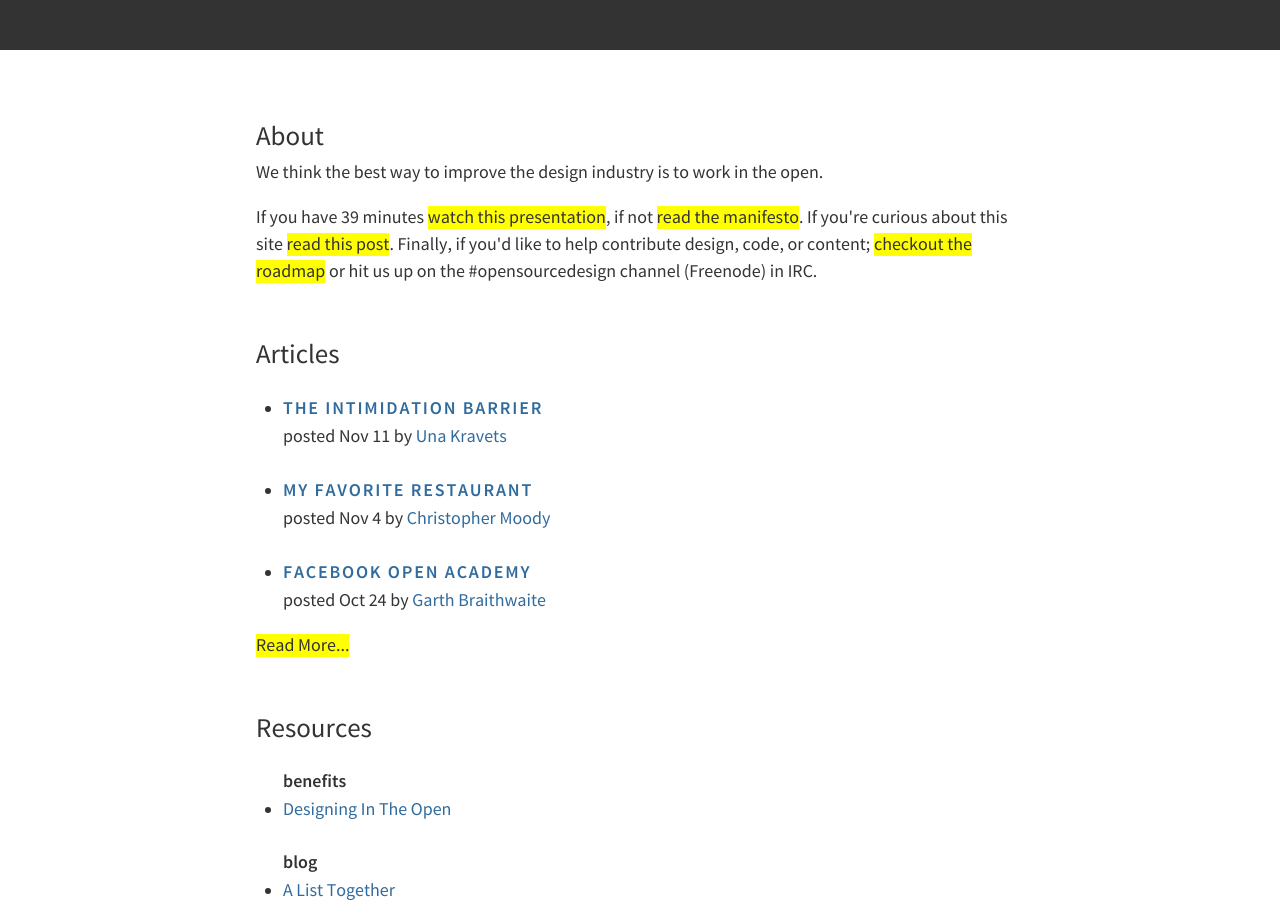
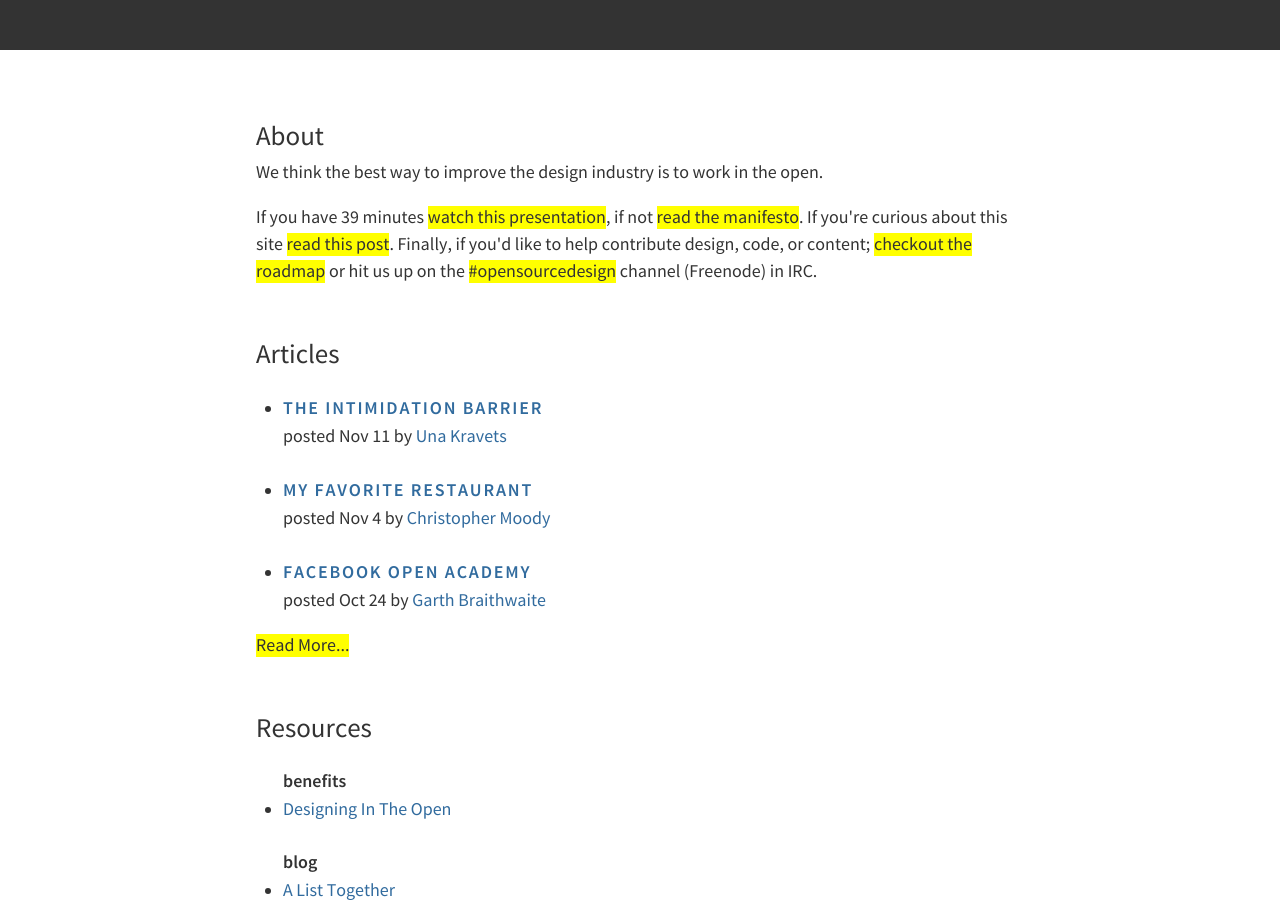
Before and after one commit to DesignOpen/designopen.github.io, a Jekyll site: the page built from index.html, in a window 1280 px wide and 900 px high, scrolled down 310 px. Built offline with Jekyll 4.4.1, drawn with Linux system fonts in a browser that asks for light colours; part of the change alters nothing that is shown.

```diff
--- a/index.html
+++ b/index.html
@@ -6,7 +6,7 @@ title: Home
   <section class="home-section" itemscope itemprop="mainContentOfPage about" itemtype=http://schema.org/WebPageElement>
     <h2>About</h2>
       <p>We think the best way to improve the design industry is to work in the open.</p>
-      <p>If you have 39 minutes <a href="/blogging_about/designers-can-open-source-session-video/">watch this presentation</a>, if not <a href="/blogging_about/the-open-source-design-manifesto/">read the manifesto</a>. If you're curious about this site <a href="/blogging_about/building_this_site/">read this post</a>.  Finally, if you'd like to help contribute design, code, or content; <a href="/blogging_about/the-roadmap/">checkout the roadmap</a> or hit us up on the #opensourcedesign channel (Freenode) in IRC.
+      <p>If you have 39 minutes <a href="/blogging_about/designers-can-open-source-session-video/">watch this presentation</a>, if not <a href="/blogging_about/the-open-source-design-manifesto/">read the manifesto</a>. If you're curious about this site <a href="/blogging_about/building_this_site/">read this post</a>.  Finally, if you'd like to help contribute design, code, or content; <a href="/blogging_about/the-roadmap/">checkout the roadmap</a> or hit us up on the <a href="http://webchat.freenode.net?channels=%23opensourcedesign">#opensourcedesign</a> channel (Freenode) in IRC.
   </section>
 
   <section class="home-section" itemscope itemtype="http://schema.org/Blog">
```
